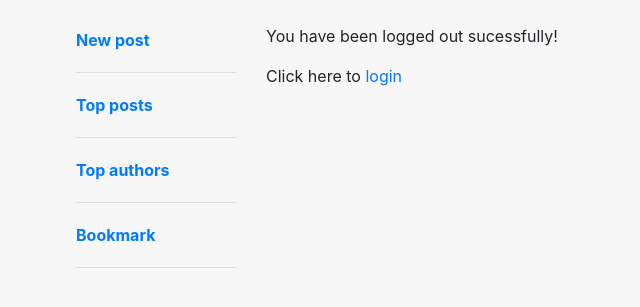
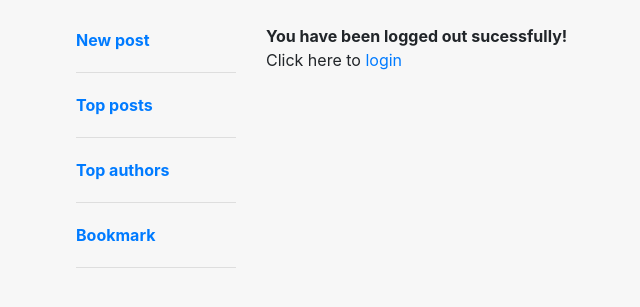
Before and after one commit to python-devvv/Blog, a Django app: template users/templates/users/logout.html in a window 1280 px wide. Shown: the part 56-363 px from the top of the page, without its empty margins (9-649 px from the left). Run offline with Django 3.2, Linux system fonts and the light colour scheme; the template is opened without the code that fills it, so the values that code supplies are empty; parts of the project's set-up code (start-up, migrations or seed data) failed here and were passed over; some libraries are stand-ins or nearby versions.

Commit message:
logout UI changes

```diff
--- a/users/templates/users/logout.html
+++ b/users/templates/users/logout.html
@@ -1,7 +1,8 @@
 {% extends "blog/base.html" %}
 {% block content %}
 
-<p>You have been logged out sucessfully!</p>
+<div><span style="font-weight: bold; font-size:16px">You have been logged out sucessfully!</span></div>
+
 <p>Click here to <a href="{% url 'login' %}">login</a></p>
 
 
```
